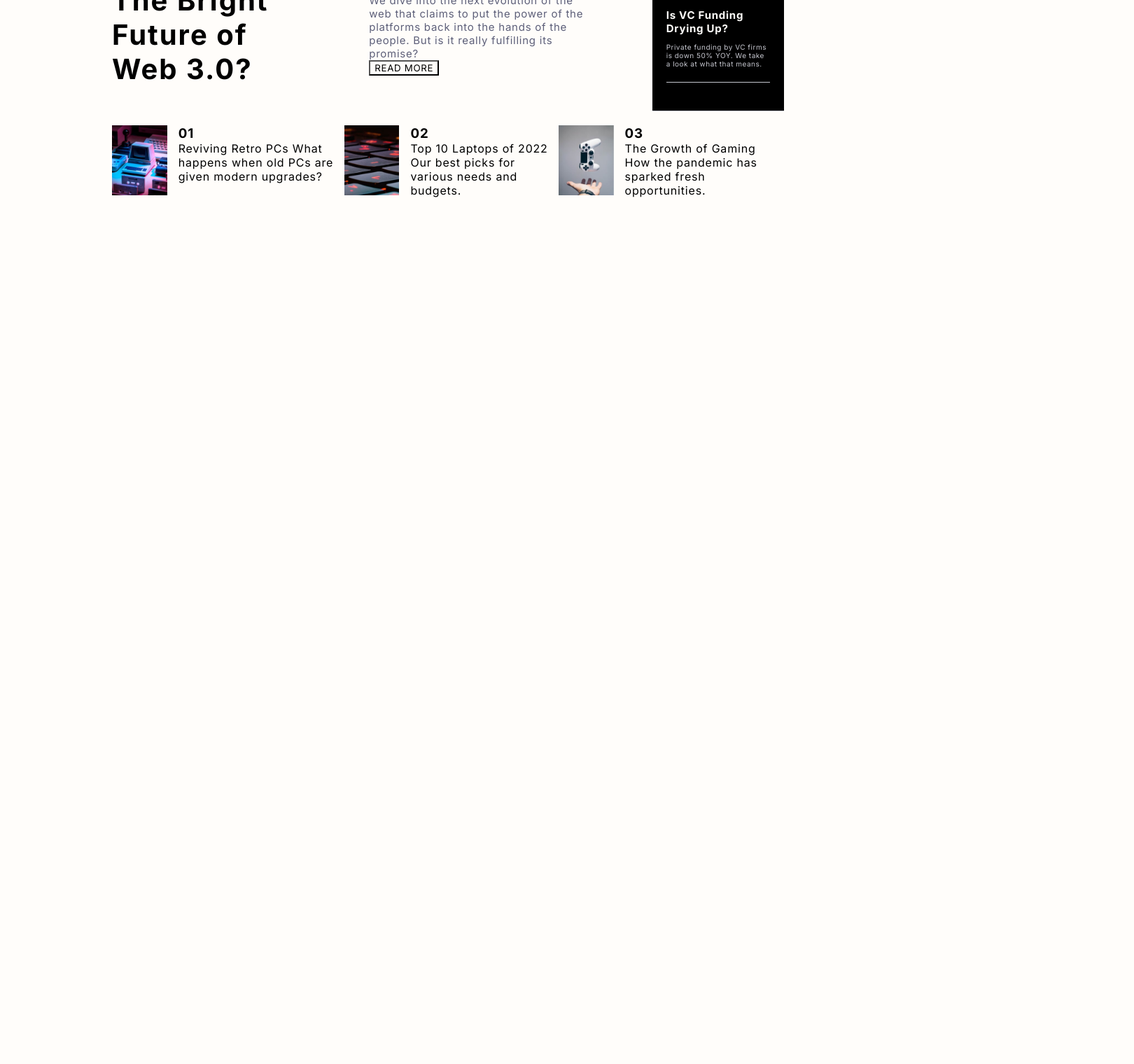
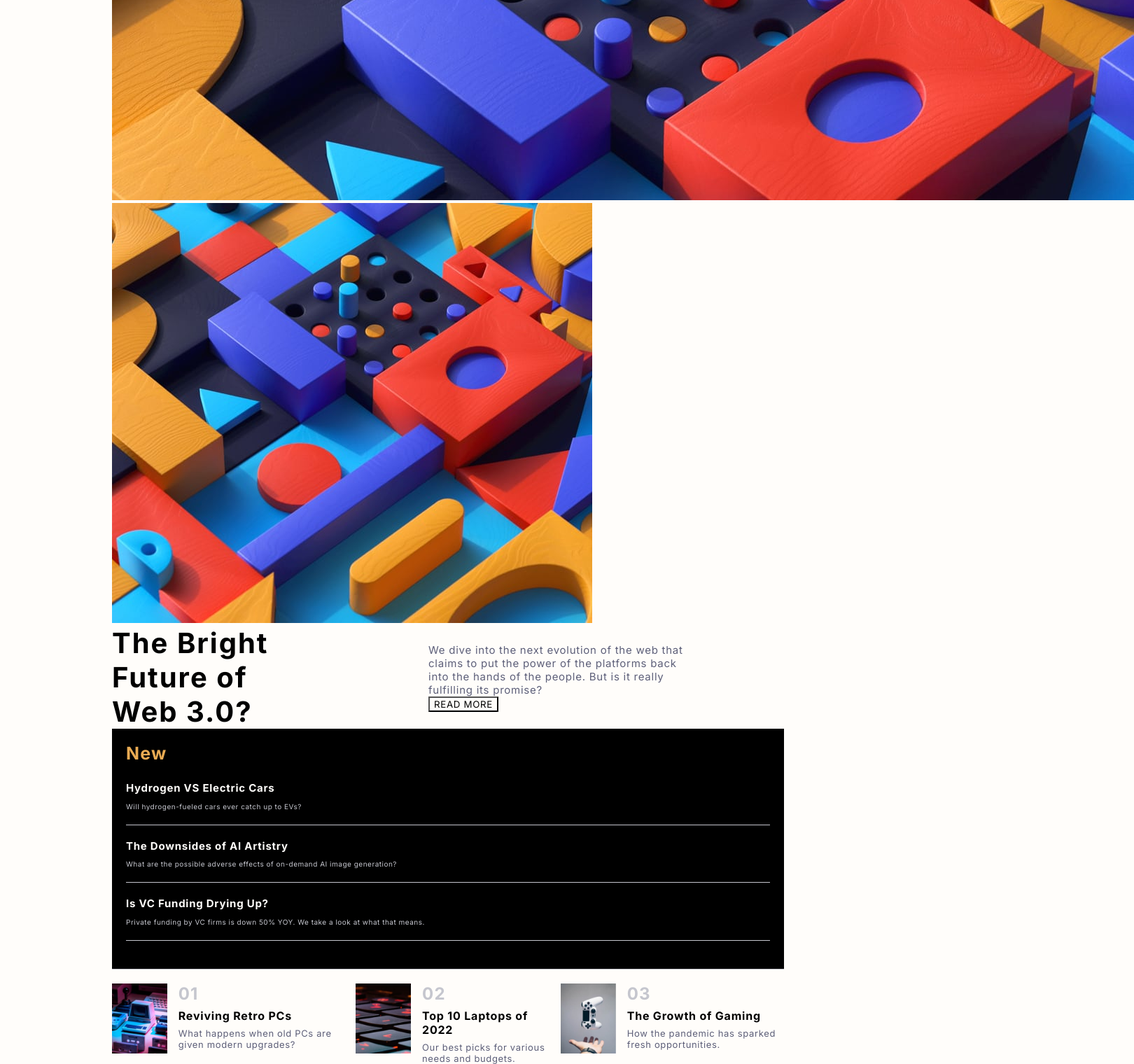
Before and after one commit to Khaled91Alkhatib/Frontend-Mentor-News-homepage, a React (Create React App) app: page / in a window 1280 px wide. Shown: the part 438-1958 px from the top of the page at 70% size, 1620 px wide, since content can reach past the window. Before the commit the page ends 800 px from the top, so only its background shows below. Built offline with nearby package versions, Linux system fonts and the light colour scheme.

Commit message:
Modify tags and styling using class names and change main pic on screen size

```diff
--- a/src/components/Homepage/Homepage.jsx
+++ b/src/components/Homepage/Homepage.jsx
@@ -2,18 +2,21 @@ import React from 'react';
 
 import './Homepage.scss';
 import desktopImage from '../../Assets/images/image-web-3-desktop.jpg';
+import mobileImage from '../../Assets/images/image-web-3-mobile.jpg';
 import image1 from '../../Assets/images/image-retro-pcs.jpg';
 import image2 from '../../Assets/images/image-top-laptops.jpg';
 import image3 from '../../Assets/images/image-gaming-growth.jpg';
 
 const Homepage = () => {
+
   return (
     <div className='upper-half'>
 
-      <div style={{ display: 'flex' }}>
+      <div className='image-column'>
         <div>
           <div>
-            <img className='image' src={desktopImage} alt='desktop' />
+            <img className='desktop-image' src={desktopImage} alt='desktop' />
+            <img className='mobile-image' src={mobileImage} alt='mobile' />
           </div>
 
           <div>
@@ -24,7 +27,7 @@ const Homepage = () => {
                   We dive into the next evolution of the web that claims to put the power of the platforms back into the hands of the people.
                   But is it really fulfilling its promise?
                 </div>
-                <button>READ MORE</button>
+                <button className='read-more-button'>READ MORE</button>
               </div>
             </div>
           </div>
@@ -32,7 +35,7 @@ const Homepage = () => {
 
         <div className='new-data'>
           <div className='new-container'>
-            <h2 className='test'>New</h2>
+            <h2>New</h2>
 
             <h3>Hydrogen VS Electric Cars</h3>
             <div>Will hydrogen-fueled cars ever catch up to EVs?</div>
@@ -44,8 +47,7 @@ const Homepage = () => {
             <div>Private funding by VC firms is down 50% YOY. We take a look at what that means.</div>
           </div>
         </div>
-        <div>
-        </div>
+
       </div>
 
       <div className='lower-titles'>
@@ -53,10 +55,10 @@ const Homepage = () => {
         <div className='image-to-text'>
           <img className='lower-image' src={image1} alt='first' />
           <div>
-            <h3>01</h3>
+            <h2 style={{ color: 'hsl(233, 8%, 79%)', marginBottom: '7px' }}>01</h2>
             <div>
-              Reviving Retro PCs
-              What happens when old PCs are given modern upgrades?
+              <div style={{ marginBottom: '7px' }}><strong>Reviving Retro PCs</strong></div>
+              <div style={{ color: 'hsl(236, 13%, 42%)', fontSize: '13px' }}>What happens when old PCs are given modern upgrades?</div>
             </div>
           </div>
         </div>
@@ -64,10 +66,10 @@ const Homepage = () => {
         <div className='image-to-text'>
           <img className='lower-image' src={image2} alt='second' />
           <div>
-            <h3>02</h3>
+            <h2 style={{ color: 'hsl(233, 8%, 79%)', marginBottom: '7px' }}>02</h2>
             <div>
-              Top 10 Laptops of 2022
-              Our best picks for various needs and budgets.
+              <div style={{ marginBottom: '7px' }}><strong>Top 10 Laptops of 2022</strong></div>
+              <div style={{ color: 'hsl(236, 13%, 42%)', fontSize: '13px' }}>Our best picks for various needs and budgets.</div>
             </div>
           </div>
         </div>
@@ -75,10 +77,10 @@ const Homepage = () => {
         <div className='image-to-text'>
           <img className='lower-image' src={image3} alt='third' />
           <div>
-            <h3>03</h3>
+            <h2 style={{ color: 'hsl(233, 8%, 79%)', marginBottom: '7px' }}>03</h2>
             <div>
-              The Growth of Gaming
-              How the pandemic has sparked fresh opportunities.
+              <div style={{ marginBottom: '7px' }}><strong>The Growth of Gaming</strong></div>
+              <div style={{ color: 'hsl(236, 13%, 42%)', fontSize: '13px' }}>How the pandemic has sparked fresh opportunities.</div>
             </div>
           </div>
         </div>
@@ -89,15 +91,3 @@ const Homepage = () => {
 };
 
 export default Homepage;
-
-// 01
-//   Reviving Retro PCs
-//   What happens when old PCs are given modern upgrades?
-
-//   02
-//   Top 10 Laptops of 2022
-//   Our best picks for various needs and budgets.
-
-//   03
-//   The Growth of Gaming
-//   How the pandemic has sparked fresh opportunities.
```
